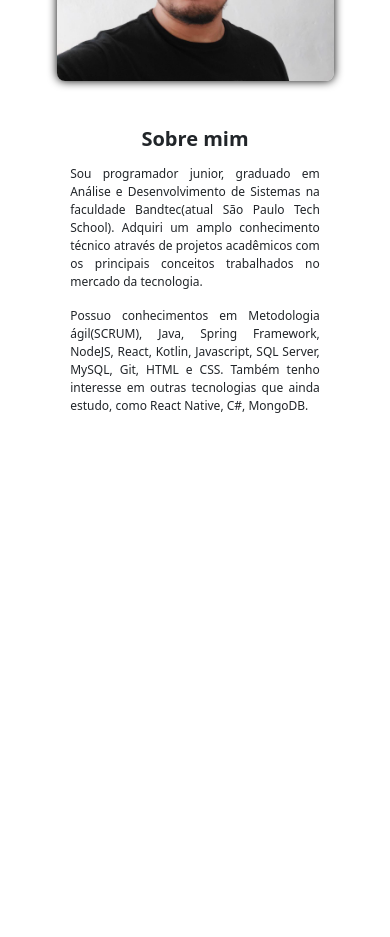
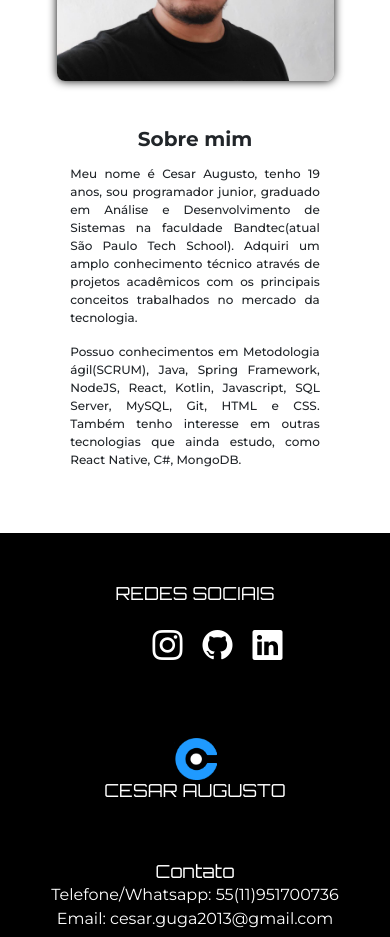
Before and after one commit to cesar-augusto-alves-barbosa/cesar.augusto.alves.barbosa, a Next.js app: page / in a window 390 px wide. Shown: the part 1060-1997 px from the top of the page. Before the commit the page ends 1539 px from the top, so only its background shows below. Built offline with nearby package versions, Linux system fonts and the light colour scheme.

Commit message:
Adding footer and fix responsivity

```diff
--- a/css/global.css
+++ b/css/global.css
@@ -8,6 +8,12 @@
     --black: #000000
 }
 
+* {
+    font-family: 'Montserrat', sans-serif;
+    margin: 0;
+    padding: 0;
+    box-sizing: border-box;
+}
 *::selection {
     background-color: var(--blue);
     color: black;
@@ -21,3 +27,15 @@ a {
 body {
     overflow-x: hidden;
 }
+
+
+li{
+    margin: 0;
+    padding: 0;
+    text-decoration: none!important;
+}
+
+li::marker {
+    display: none!important;
+    content: '';
+}
--- a/css/index.css
+++ b/css/index.css
@@ -2,8 +2,6 @@
 
 .navbar-transparent {
     position: fixed;
-
-    font-family: 'Orbitron', sans-serif;
 
     transition-duration: .2s;
 
@@ -72,6 +70,8 @@
     margin-left: 20px;
 
     font-size: 18px;
+
+    font-family: 'Orbitron', sans-serif;
 }
 
 .nav-list {
@@ -89,6 +89,8 @@
     text-decoration: none;
 
     margin-left: 30px;
+
+    font-family: 'Orbitron', sans-serif;
 }
 
 .nav-list-item::before,
@@ -112,6 +114,21 @@
 }
 
 
+.icon-close-menu {
+    display: none;
+}
+
+.nav-bar-mobile {
+    display: none;
+}
+
+.icon-menu {
+    display: none;
+}
+
+.container-navbar-mobile {
+    display: none!important;
+}
 
 .banner-home{
     height: 100vh;
@@ -144,7 +161,6 @@
 
 .container-titles-banner {
     color: var(--white);
-    font-family: 'Orbitron', sans-serif;
 
     display: flex;
     flex-direction: column;
@@ -160,6 +176,7 @@
 .title-banner {
     margin: 10px;
     font-size: 20px;
+    font-family: 'Orbitron', sans-serif;
 }
 
 .subtitle-banner {
@@ -212,9 +229,116 @@
     font-size: 16px;
 
     text-align: justify;
+
+    font-family: 'Montserrat', sans-serif;
+    font-weight: 500;
 }
 
+.footer {
+    padding: 20px;
+
+    max-height: 20vh;
+    width: 100%;
+
+    display: flex;
+    flex-wrap: wrap;
+
+    color: var(--white);
+    background-color: var(--black);
+}
+
+.footer-container-social-media {
+    display: flex;
+    flex-direction: column;
+    justify-content: center;
+    align-items: center;
+    flex: 1;
+}
+
+.footer-container-icons-social-media {
+    display: flex;
+    width: 30%;
+    justify-content: space-around;
+}
+
+.footer-icon-social-media  {
+    cursor: pointer;
+
+    transition-duration: .5s;
+
+    font-size: 30px;
+
+    margin: 10px;
+}
+
+.footer-icon-social-media:hover{
+    transform: scale(1.1);
+}
+
+.footer-icon-social-media:active{
+    transform: scale(0.9);
+}
+.footer-container-brand {
+    display: flex;
+    flex-direction: column;
+    justify-content: space-around;
+    align-items: center;
+
+    flex: 1;
+}
+
+.footer-subtitle-brand {
+    margin: 0px 20px;
+}
+
+.footer-container-contact {
+    text-align: center;
+
+    display: flex;
+    flex-direction: column;
+    justify-content: center;
+    flex: 1;
+}
+
+.footer-subtitle-contact {
+    margin: 0;
+}
+.footer-list-contact {
+    margin: 0!important;
+    padding: 0!important;
+
+    width: 100%;
+
+    text-align: center;
+
+    justify-self: center;
+}
+.footer-item-contact {
+    margin: 0!important;
+    text-decoration: none!important;
+}
+
+
+
+.footer-subtitle-contact,
+.footer-subtitle-brand,
+.footer-subtitle-social-media {
+    font-size: 18px;
+
+    font-family: 'Orbitron', sans-serif;
+}
+
+
+
 @media only screen and (max-width: 930px) {
+
+    .footer {
+        max-height: unset;
+    }
+    .img-logo {
+        width: 40px!important;
+        height: 39px!important;
+    }
     .container-paragraphs-about-me {
         width: 80%;
 
@@ -232,25 +356,36 @@
     }
 }
 
-@media only screen and (min-width: 692px) {
-    .nav-bar-mobile {
-        display: none;
+@media only screen and (max-width: 768px) {
+    .footer-container-social-media,
+    .footer-container-brand,
+    .footer-container-contact {
+        margin: 30px 0;
     }
 
-    .icon-menu {
-        display: none;
+    .footer {
+        flex-direction: column;
     }
 }
 
-@media only screen and (max-width: 692px) {
+@media only screen and (max-width: 750px) {
+
+
+
+    .container-navbar-mobile {
+        display: flex!important;
+    }
 
     .container-nav-bar {
         justify-content: flex-start!important;
     }
     .nav-bar-mobile {
         display: flex;
+
     }
-
+    .icon-menu {
+        display: block;
+    }
     #side-bar {
         height: 100%;
         width: 100%;
@@ -272,7 +407,13 @@
        margin-left: 40px;
     }
 
+    .nav-bar-mobile-brand {
+        margin: 0;
+        margin-left: 20px;
+    }
+
     .icon-close-menu {
+        display: block;
         color: white;
 
         position: absolute;
@@ -326,3 +467,19 @@
         font-size: 12px;
     }
 }
+
+
+@media only screen and (max-width: 375px) {
+    .navbar-brand img {
+        height: 40px!important;
+        width: 41px!important;
+    }
+
+    .title-logo {
+        font-size: 15px!important;
+    }
+
+    .icon-close-menu {
+        font-size: 30px;
+    }
+}
--- /dev/null
+++ b/pages/_document.js
@@ -0,0 +1,26 @@
+import Document, { Html, Head, Main, NextScript } from "next/document";
+
+class MyDocument extends Document {
+  static async getInitialProps(ctx) {
+    const initialProps = await Document.getInitialProps(ctx);
+    return { ...initialProps };
+  }
+
+  render() {
+    return (
+      <Html>
+        <Head>
+            <link rel="preconnect" href="https://fonts.googleapis.com"/>
+            <link rel="preconnect" href="https://fonts.gstatic.com" crossorigin/>
+            <link href="https://fonts.googleapis.com/css2?family=Montserrat:ital,wght@0,100;0,200;0,300;0,400;0,500;0,600;0,700;0,800;0,900;1,100;1,200;1,300;1,400;1,500;1,600;1,700;1,800;1,900&family=Orbitron&display=swap" rel="stylesheet"/>
+        </Head>
+        <body>
+          <Main />
+          <NextScript />
+        </body>
+      </Html>
+    );
+  }
+}
+
+export default MyDocument;
--- a/pages/index.js
+++ b/pages/index.js
@@ -26,11 +26,11 @@ function Home() {
     return (
         <>
         <nav id="nav-bar" className="navbar-transparent navbar fixed-top navbar-expand-lg">
-                    <div className="container-fluid">
+                    <div className="container-navbar-mobile container-fluid">
                         <a className="navbar-brand nav-bar-mobile nav-bar-mobile-brand" href="/">
                             <Image
                                 src="/logo_cesar_augusto.png"
-                                className="img-logo"
+                                className="img-logo img-logo-nav-mobile"
                                 width="63"
                                 height="62"
                                 alt="Logo Cesar Augusto"
@@ -59,7 +59,7 @@ function Home() {
                         </li>
                     </div>
                 </nav>
-            <div className="banner-home">
+            <section className="banner-home">
                 <Image
                     src="/banner-home.png"
                     className="img-background-banner"
@@ -75,7 +75,7 @@ function Home() {
                     <h3 className="title-banner" >DESENVOLVEDOR FULL STACK</h3>
                     <h3 className="title-banner subtitle-banner" >Desenvolvendo soluções criativas e inovadoras</h3>
                 </div>
-            </div>
+            </section>
             <section className="section-about-me container col-xxl-8 px-4 py-5">
                 <div className="container-about-me row align-items-center g-5 py-5">
                     <div className="container-image-profile col-10 col-sm-8 col-lg-6">
@@ -89,7 +89,7 @@ function Home() {
                     <div className="container-paragraphs-about-me col-lg-6">
                         <h1 className="title-about-me display-5 fw-bold lh-1 mb-3">Sobre mim</h1>
                         <p className="paragraph-about-me lead">
-                            Sou programador junior, graduado em Análise e Desenvolvimento de Sistemas
+                            Meu nome é Cesar Augusto, tenho 19 anos, sou programador junior, graduado em Análise e Desenvolvimento de Sistemas
                             na faculdade Bandtec(atual São Paulo Tech School).
                             Adquiri um amplo
                             conhecimento técnico através de projetos
@@ -106,6 +106,36 @@ function Home() {
                     </div>
                 </div>
             </section>
+            <footer className="footer">
+                <div className="footer-container-social-media">
+                    <h4 className="footer-subtitle-social-media">REDES SOCIAIS</h4>
+                    <div className="footer-container-icons-social-media">
+                        <i class="footer-icon-social-media
+                        footer-icon-instagram bi bi-instagram"></i>
+                        <i class="footer-icon-social-media
+                        footer-icon-instagram bi bi-github"></i>
+                        <i class="footer-icon-social-media
+                        footer-icon-linkedin bi bi-linkedin"></i>
+                    </div>
+                </div>
+                <div className="footer-container-brand">
+                    <Image
+                        src="/logo_cesar_augusto.png"
+                        className="img-logo"
+                        width="43"
+                        height="42"
+                        alt="Logo Cesar Augusto"
+                    />
+                    <h4 className="footer-subtitle-brand">CESAR AUGUSTO</h4>
+                </div>
+                <div className="footer-container-contact">
+                    <h4 className="footer-subtitle-contact">Contato</h4>
+                    <ul className="footer-list-contact">
+                        <li className="footer-item-contact">Telefone/Whatsapp: 55(11)951700736</li>
+                        <li className="footer-item-contact">Email: cesar.guga2013@gmail.com</li>
+                    </ul>
+                </div>
+            </footer>
         </>
     )
 }
```
